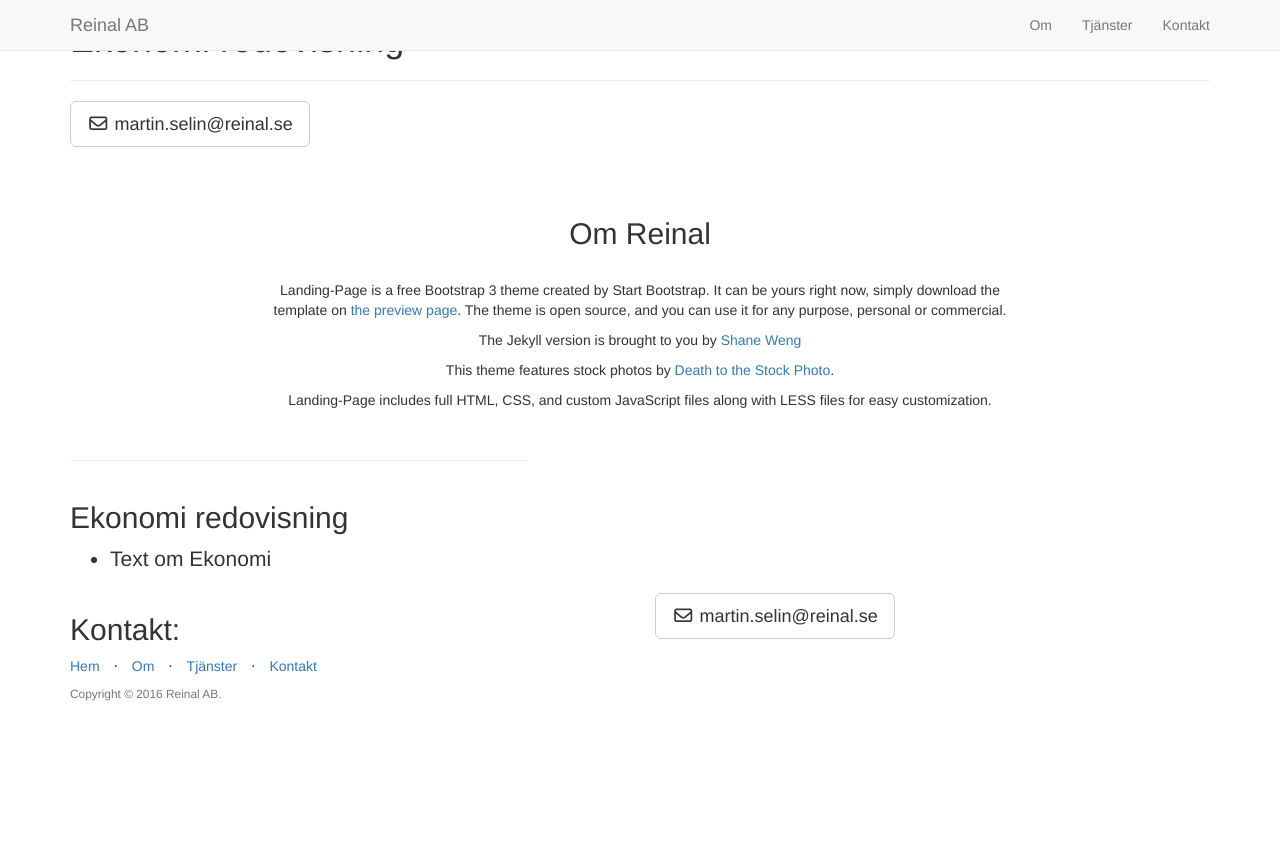
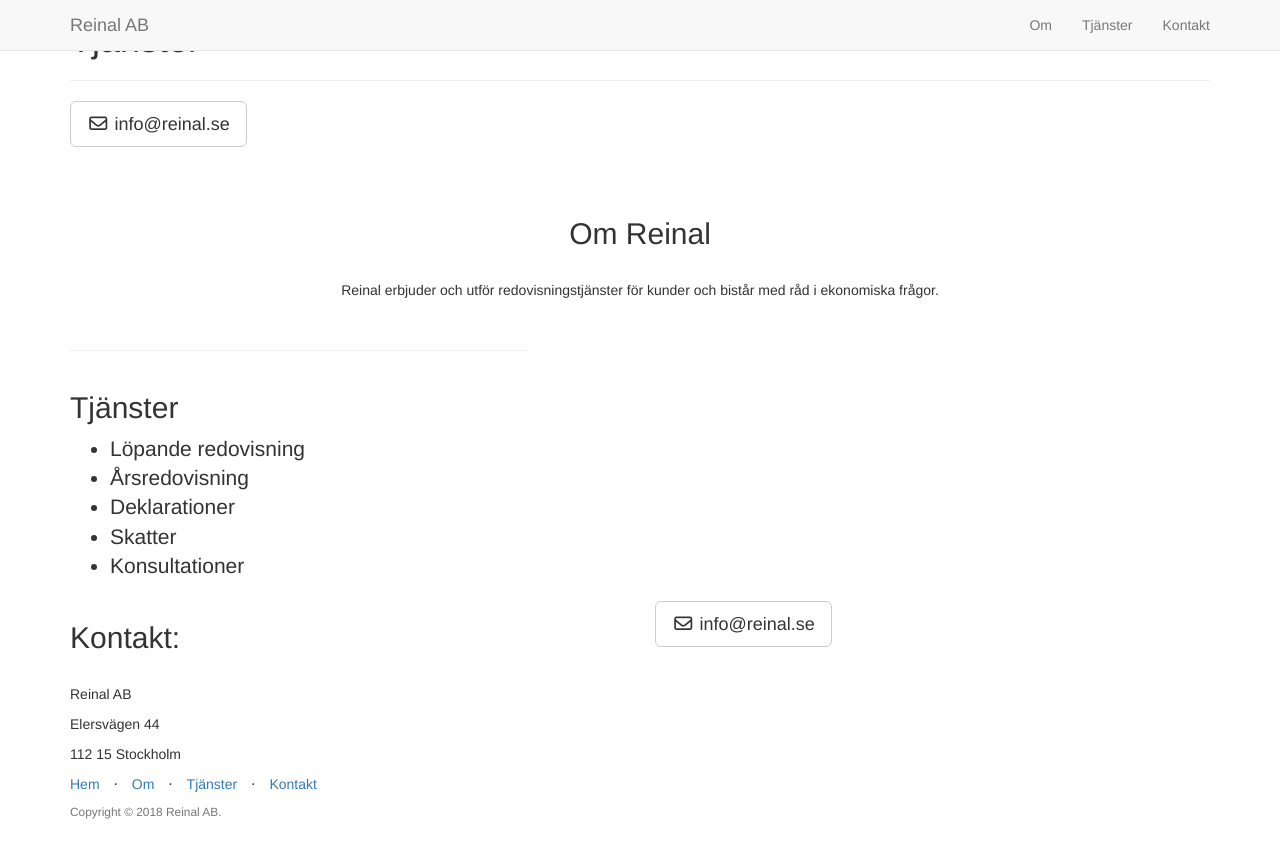
Before and after one commit to reinal-ab/reinal.se, a Jekyll site: the page built from _posts/2016-02-08-services-1.markdown, in a window 1280 px wide. Shown: the top 858 px of the page. Built offline with Jekyll 4.4.1, drawn with Linux system fonts in a browser that asks for light colours; nearby versions of some CDN libraries; library files that are not in the unit come from our copies.

Commit message:
Add info content

```diff
--- a/_config.yml
+++ b/_config.yml
@@ -4,13 +4,13 @@
 
 url: http://www.reinal.se
 title: Reinal AB
-email: martin.selin@reinal.se
+email: info@reinal.se
 author: Martin Selin
 description: > # "Write an awesome description for your new site here.
   You can edit this line in _config.yml. It will appear in your document
   head meta (for Google search results) and in your feed.xml site
   description.
-copyright: 'Copyright &copy; 2016 Reinal AB.'
+copyright: 'Copyright &copy; 2018 Reinal AB.'
 credits: 'Credits: Landing Page is a free to use, open source Bootstrap theme created by <a href="http://startbootstrap.com/">Start Bootstrap</a>.'
 
 # ----------------------- #
@@ -27,8 +27,8 @@ permalink: pretty
 
 social:
   - title: envelope-o
-    url: mailto:martin.selin@reinal.se
-    label: martin.selin@reinal.se
+    url: mailto:info@reinal.se
+    label: info@reinal.se
 #  - title: twitter
 #    url: https://twitter.com/SBootstrap
 #  - title: github
--- a/_includes/about.html
+++ b/_includes/about.html
@@ -5,11 +5,8 @@
               <br/><br/>
               <h2>Om Reinal</h2>
               <br/>
-                <p>Landing-Page is a free Bootstrap 3 theme created by Start Bootstrap. It can be yours right now, simply download the template on <a href="http://startbootstrap.com/template-overviews/landing-page/">the preview page</a>. The theme is open source, and you can use it for any purpose, personal or commercial.</p>
-                <p>The Jekyll version is brought to you by <a href="https://github.com/swcool">Shane Weng</a></p>
-                <p>This theme features stock photos by <a href="http://join.deathtothestockphoto.com//">Death to the Stock Photo</a>.</p>
-                <p>Landing-Page includes full HTML, CSS, and custom JavaScript files along with LESS files for easy customization.</p>
-                <br/>
-              </div>
+                <p>Reinal erbjuder och utför redovisningstjänster för kunder och bistår med råd i ekonomiska frågor.</p>
+              <br/>
+          </div>
         </div>
     </section>
--- a/_includes/contact.html
+++ b/_includes/contact.html
@@ -5,6 +5,10 @@
 			<div class="row">
 				<div class="col-lg-6">
 					<h2>Kontakt:</h2>
+					<br />
+					<p>Reinal AB</p>
+					<p>Elersvägen 44</p>
+					<p>112 15 Stockholm</p>
 				</div>
 				<div class="col-lg-6">
 					<ul class="list-inline banner-social-buttons">
--- a/_posts/2016-02-08-services-1.markdown
+++ b/_posts/2016-02-08-services-1.markdown
@@ -2,7 +2,11 @@
 layout: default
 img: ipad.png
 category: Services
-title: Ekonomi redovisning
+title: Tjänster
 description: |
 ---
-  * Text om Ekonomi
+  * Löpande redovisning
+  * Årsredovisning
+  * Deklarationer
+  * Skatter
+  * Konsultationer
```
Also changed, not shown: Gemfile (added, +12 -0 lines), 1 other file.
